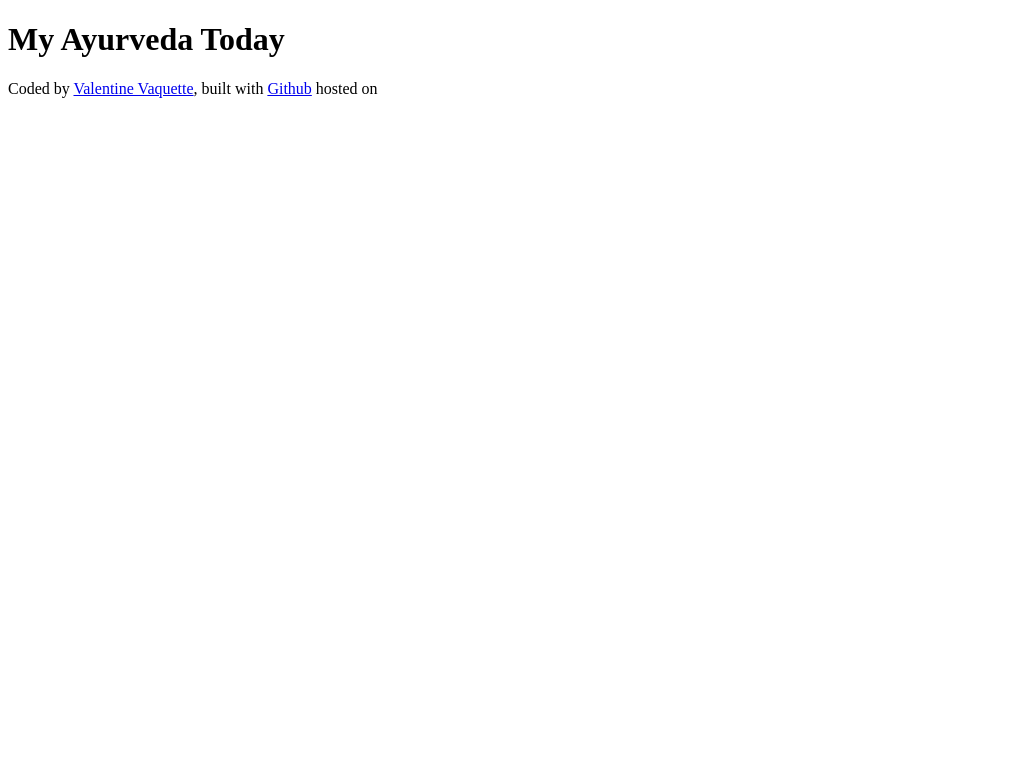
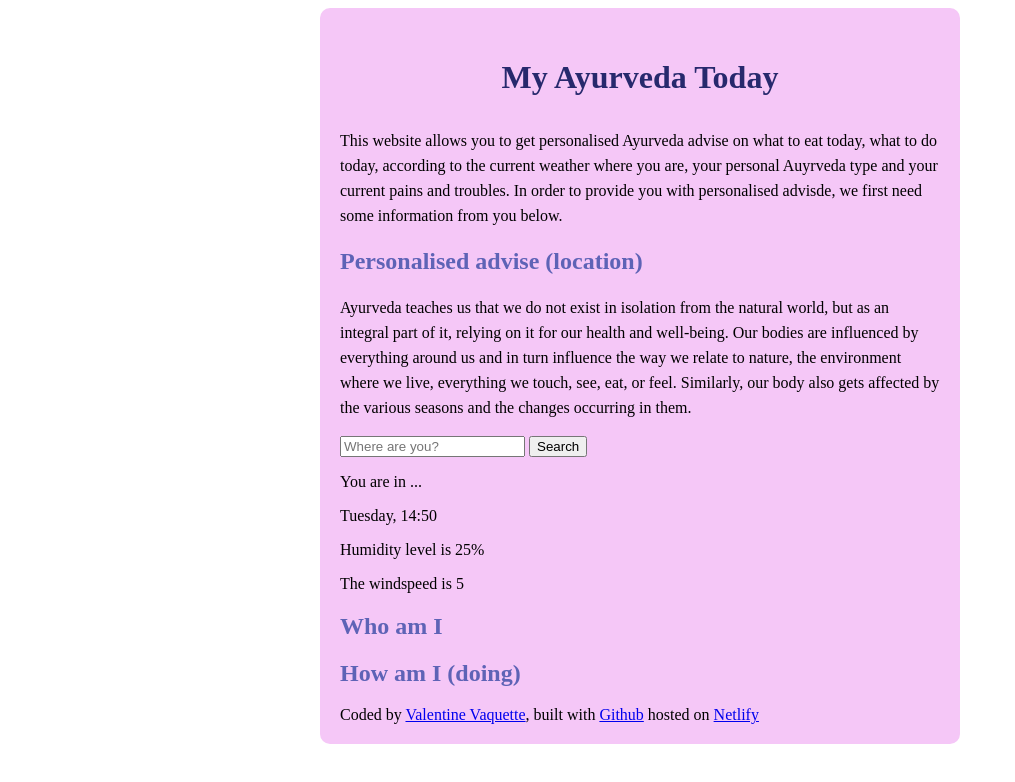
Before and after one commit to Lilylouise/my-ayurveda-today, a plain HTML site: page index.html in a window 1280 px wide. Shown: the whole page, without its empty margins (0-1015 px from the left). Drawn offline with Linux system fonts and the light colour scheme.

Commit message:
Added location search function

```diff
--- a/index.html
+++ b/index.html
@@ -3,6 +3,7 @@
   <head>
     <meta charset="UTF-8" />
     <meta name="viewport" content="width=device-width, initial-scale=1.0" />
+    <link rel="stylesheet" href="style.css" />
     <title>My Ayurveda Today</title>
   </head>
   <style>
@@ -11,16 +12,56 @@
     }
   </style>
   <body>
+    <div class="container">
       <h1>My Ayurveda Today</h1>
+      <p class="intro-text">
+        This website allows you to get personalised Ayurveda advise on what to
+        eat today, what to do today, according to the current weather where you
+        are, your personal Auyrveda type and your current pains and troubles. In
+        order to provide you with personalised advisde, we first need some
+        information from you below.
+      </p>
+      <h2>Personalised advise (location)</h2>
+      <p class="intro-weather">
+        Ayurveda teaches us that we do not exist in isolation from the natural
+        world, but as an integral part of it, relying on it for our health and
+        well-being. Our bodies are influenced by everything around us and in
+        turn influence the way we relate to nature, the environment where we
+        live, everything we touch, see, eat, or feel. Similarly, our body also
+        gets affected by the various seasons and the changes occurring in them.
+      </p>
+      <form>
+        <input type="search" placeholder="Where are you?" />
+        <input type="submit" value="Search" />
+      </form>
+
+      <p>You are in ...</p>
+      <p>Tuesday, 14:50</p>
+      <p>Humidity level is 25%</p>
+      <p>The windspeed is 5</p>
+      <h2>Who am I</h2>
+      <h2>How am I (doing)</h2>
       <footer>
         Coded by
-      <a href="https://www.linkedin.com/in/valentine-vaquette/" target="_blank">
+        <a
+          href="https://www.linkedin.com/in/valentine-vaquette/"
+          target="_blank"
+        >
           Valentine Vaquette</a
         >, built with
-      <a href="https://github.com/Lilylouise/my-ayurveda-today" target="_blank"
-        >Github</a
+        <a
+          href="https://github.com/Lilylouise/my-ayurveda-today"
+          target="_blank"
         >
-      hosted on <a href=""
+          Github</a
+        >
+        hosted on
+        <a
+          href="https://app.netlify.com/sites/my-ayurveda-today/overview"
+          target="_blank"
+          >Netlify</a
+        >
       </footer>
+    </div>
   </body>
 </html>
--- /dev/null
+++ b/style.css
@@ -0,0 +1,21 @@
+.container {
+  margin: 0 auto;
+  max-width: 600px;
+  background: #f5c7f7;
+  border-radius: 10px;
+  padding: 20px;
+}
+.intro-text {
+  line-height: 25px;
+}
+.intro-weather {
+  line-height: 25px;
+}
+h1 {
+  text-align: center;
+  padding: 10px;
+  color: #27296d;
+}
+h2 {
+  color: #5e63b6;
+}
```
Also changed, not shown: 1 other file. Lines whose indentation alone changed are shown as unchanged.
